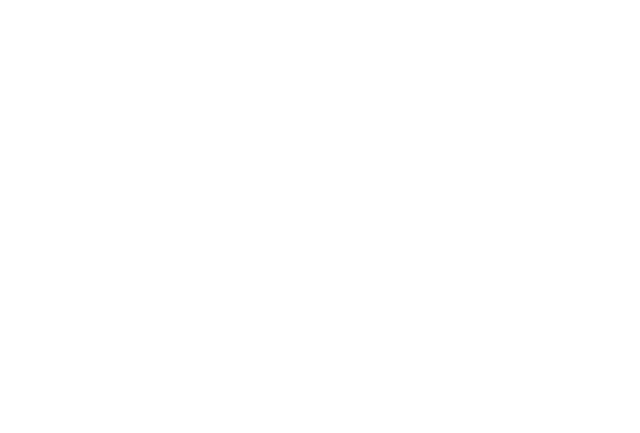
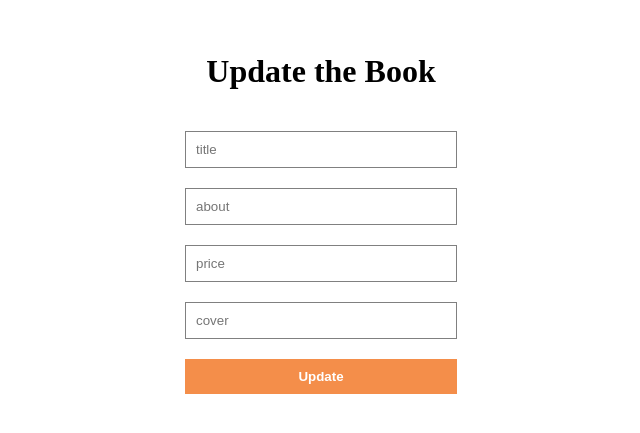
Before and after one commit to CHAITANYA000003/mysql-CRUD, a React (Vite) app in the folder frontend/: page /update/1 in a window 1280 px wide. Before the commit this address had no page. Shown: the part 195-628 px from the top of the page, without its empty margins (319-959 px from the left). Built offline with nearby package versions, Linux system fonts and the light colour scheme.

Commit message:
Add update page, and style add and update pages

```diff
--- a/frontend/src/App.jsx
+++ b/frontend/src/App.jsx
@@ -12,7 +12,7 @@
           <Routes>
             <Route path="/" element={<Books />} />
             <Route path="/add" element={<Add />} />
-            <Route path="/update" element={<Update />} />
+            <Route path="/update/:id" element={<Update />} />
           </Routes>
         </BrowserRouter>
       </div>
--- a/frontend/src/pages/Add.jsx
+++ b/frontend/src/pages/Add.jsx
@@ -56,7 +56,7 @@
         onChange={handleChange}
         name="cover"
       />
-      <button onClick={handleClick}>Add</button>
+      <button className="formButton" onClick={handleClick}>Add</button>
     </div>
   );
 };
--- a/frontend/src/pages/Books.jsx
+++ b/frontend/src/pages/Books.jsx
@@ -44,7 +44,7 @@
             <button className="delete" onClick={() => handleDelete(book.id)}>
               Delete
             </button>
-            <button className="update">Update</button>
+            <button className="update"><Link to={`/update/${book.id}`}>Update</Link></button>
           </div>
         ))}
       </div>
--- a/frontend/src/pages/Update.jsx
+++ b/frontend/src/pages/Update.jsx
@@ -1,7 +1,66 @@
-import React from "react";
+import axios from "axios";
+import React, { useState } from "react";
+import { useNavigate } from "react-router-dom";
+
+const URL = "http://localhost:8080";
 
 const Update = () => {
-  return <div>Update</div>;
+  const [book, setBook] = useState({
+    title: "",
+    about: "",
+    price: null,
+    cover: "",
+  });
+
+  const navigate = useNavigate();
+
+  const handleChange = (e) => {
+    setBook((prev) => ({ ...prev, [e.target.name]: e.target.value }));
+  };
+
+  const handleClick = async (e) => {
+    e.preventDefault();
+    try {
+      await axios.post(`${URL}/books`, book);
+      //   we want to navigate back to the home page once the button is clicked, we do this using the useNavigate of react-router-dom
+      navigate("/");
+    } catch (err) {
+      console.log(err);
+    }
+  };
+
+  return (
+    <div className="form">
+      <h1>Update the Book</h1>
+      <input
+        type="text"
+        placeholder="title"
+        onChange={handleChange}
+        name="title"
+      />
+      <input
+        type="text"
+        placeholder="about"
+        onChange={handleChange}
+        name="about"
+      />
+      <input
+        type="number"
+        placeholder="price"
+        onChange={handleChange}
+        name="price"
+      />
+      <input
+        type="text"
+        placeholder="cover"
+        onChange={handleChange}
+        name="cover"
+      />
+      <button className="formButton" onClick={handleClick}>
+        Update
+      </button>
+    </div>
+  );
 };
 
 export default Update;
--- a/frontend/src/style.css
+++ b/frontend/src/style.css
@@ -44,3 +44,24 @@
   border: 1px solid rgb(204, 204, 243);
   color: rgb(139, 139, 234);
 }
+
+.form {
+  display: flex;
+  flex-direction: column;
+  gap: 20px;
+}
+
+input {
+  width: 250px;
+  padding: 10px;
+  border: 1px solid gray;
+}
+
+.formButton {
+  border: none;
+  padding: 10px;
+  background-color: rgb(244, 142, 74);
+  color: white;
+  font-weight: bold;
+  cursor: pointer;
+}
```
